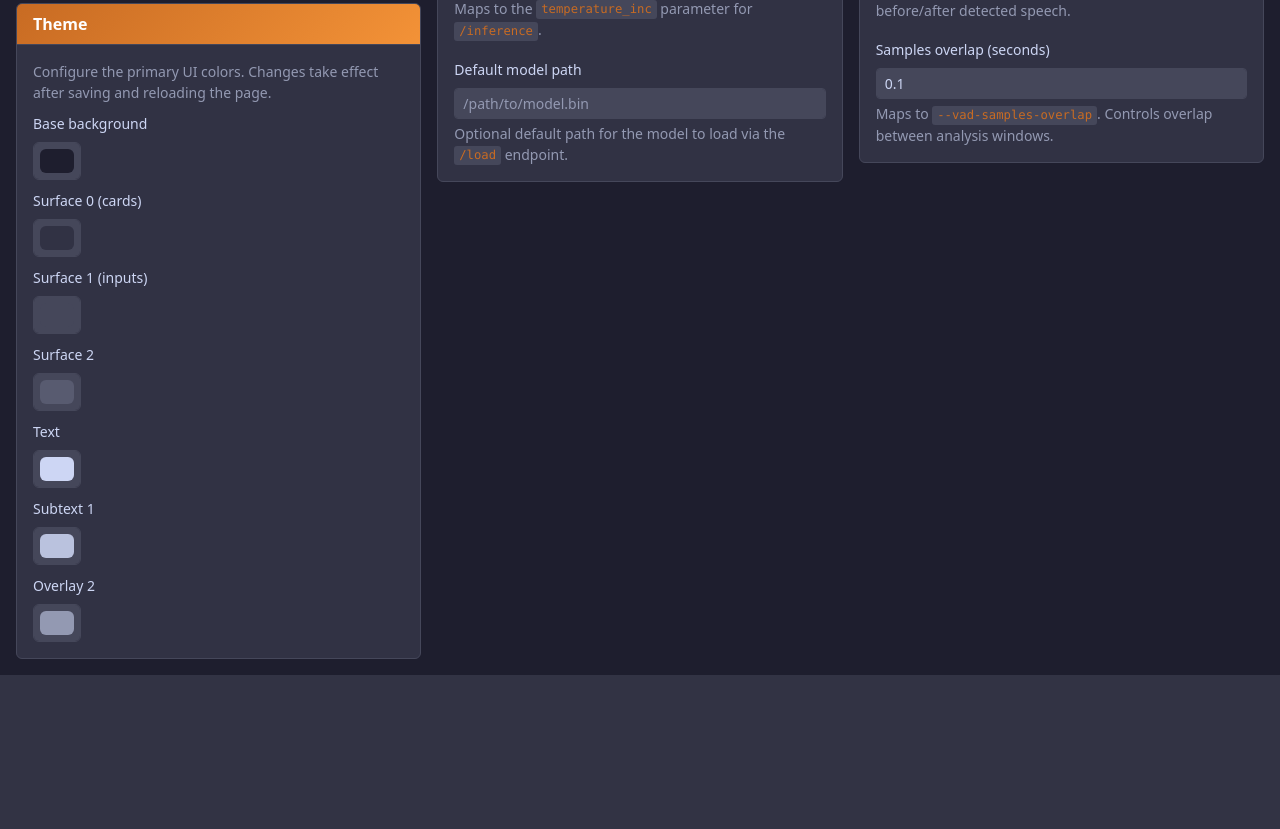
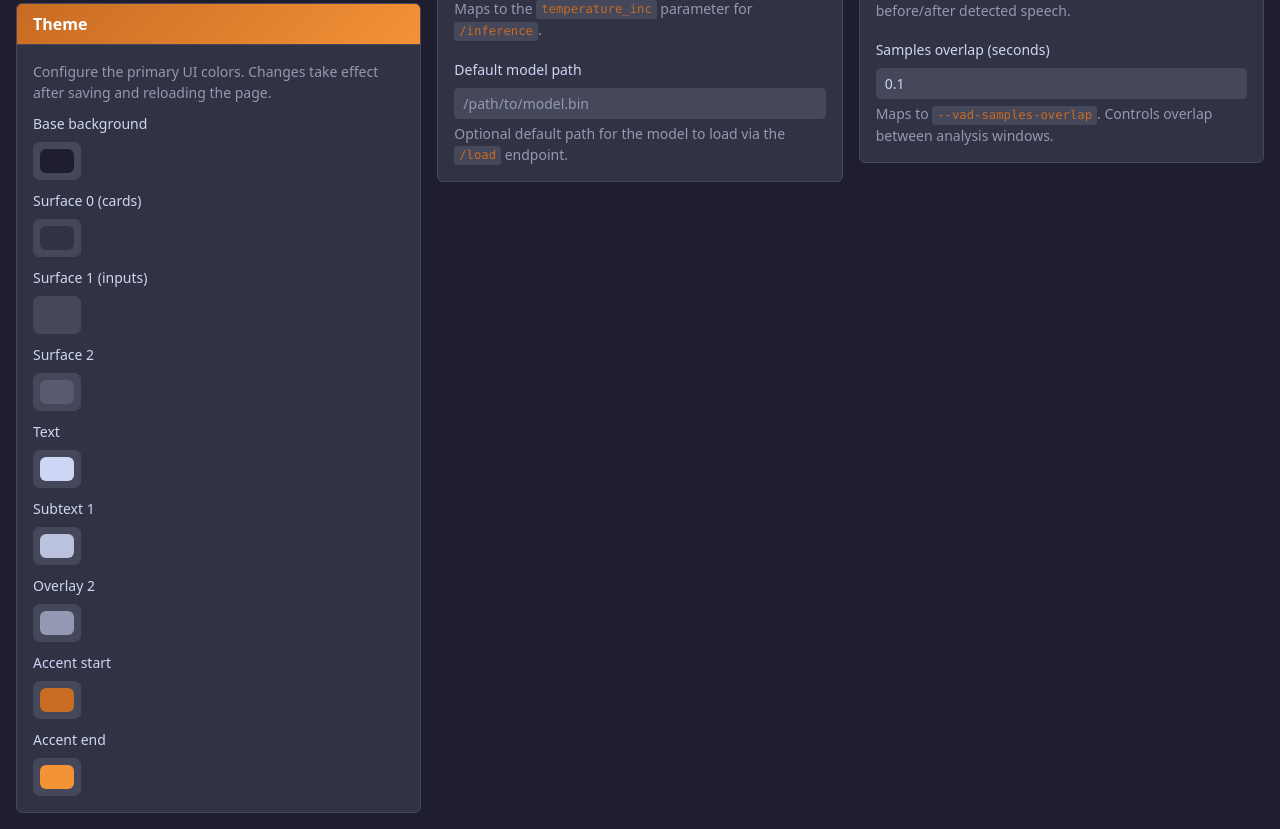
Before and after one commit to testbenchcc/recorder, a FastAPI app: page /config/view in a window 1280 px wide. Shown: the part 635-1464 px from the top of the page. Before the commit the page ends 1310 px from the top, so only its background shows below. Run offline with FastAPI, Linux system fonts and the light colour scheme.

Commit message:
Make UI theme fully configurable
- Introduce ThemeConfig with base/surface/text and accent colors in AppConfig
- Add Theme card to the Configuration page with 9 color pickers
- Apply theme variables globally from /ui/config in base.html
- Update recordings page visuals (cards, waveform, marker) to use theme colors
- Wire config.js to load and save the full theme section through /ui/config
- Document configurable theme colors in README

```diff
--- a/app/api/routes.py
+++ b/app/api/routes.py
@@ -77,6 +77,8 @@ class ThemeConfig(BaseModel):
     text: str = "#cdd6f4"
     subtext1: str = "#bac2de"
     overlay2: str = "#9399b2"
+    accent_start: str = "#c86b23"
+    accent_end: str = "#f39237"
 
 
 class AppConfig(BaseModel):
--- a/app/static/js/config.js
+++ b/app/static/js/config.js
@@ -37,6 +37,8 @@ const defaultConfig = {
     text: "#cdd6f4",
     subtext1: "#bac2de",
     overlay2: "#9399b2",
+    accent_start: "#c86b23",
+    accent_end: "#f39237",
   },
   default_max_duration_seconds: 7200,
 };
@@ -157,6 +159,8 @@ function applyTheme(config) {
   const textEl = document.getElementById("theme-text");
   const subtext1El = document.getElementById("theme-subtext1");
   const overlay2El = document.getElementById("theme-overlay2");
+  const accentStartEl = document.getElementById("theme-accent-start");
+  const accentEndEl = document.getElementById("theme-accent-end");
 
   if (!baseEl) return;
 
@@ -167,6 +171,8 @@ function applyTheme(config) {
   textEl.value = cfg.text;
   subtext1El.value = cfg.subtext1;
   overlay2El.value = cfg.overlay2;
+  if (accentStartEl) accentStartEl.value = cfg.accent_start;
+  if (accentEndEl) accentEndEl.value = cfg.accent_end;
 }
 
 function applyDefaultMaxDuration(config) {
@@ -243,6 +249,8 @@ async function saveConfig(e) {
   const themeTextEl = document.getElementById("theme-text");
   const themeSubtext1El = document.getElementById("theme-subtext1");
   const themeOverlay2El = document.getElementById("theme-overlay2");
+  const themeAccentStartEl = document.getElementById("theme-accent-start");
+  const themeAccentEndEl = document.getElementById("theme-accent-end");
 
   const defaultMaxDuration = Number.parseInt(
     defaultMaxDurationEl.value.trim(),
@@ -329,6 +337,12 @@ async function saveConfig(e) {
       text: themeTextEl.value || defaultConfig.theme.text,
       subtext1: themeSubtext1El.value || defaultConfig.theme.subtext1,
       overlay2: themeOverlay2El.value || defaultConfig.theme.overlay2,
+      accent_start:
+        (themeAccentStartEl && themeAccentStartEl.value) ||
+        defaultConfig.theme.accent_start,
+      accent_end:
+        (themeAccentEndEl && themeAccentEndEl.value) ||
+        defaultConfig.theme.accent_end,
     },
     default_max_duration_seconds: defaultMaxDuration,
   };
--- a/app/templates/base.html
+++ b/app/templates/base.html
@@ -26,8 +26,15 @@
         --text-secondary: var(--subtext1);
         --text-muted: var(--overlay2);
         --border-color: var(--surface1);
-        --purple-start: #c86b23;
-        --purple-end: #f39237;
+        --accent-start: #c86b23;
+        --accent-end: #f39237;
+        --accent-soft-15: rgba(200, 107, 35, 0.15);
+        --accent-soft-20: rgba(200, 107, 35, 0.2);
+        --accent-soft-25: rgba(200, 107, 35, 0.25);
+        --accent-soft-30: rgba(200, 107, 35, 0.3);
+        --accent-soft-50: rgba(200, 107, 35, 0.5);
+        --purple-start: var(--accent-start);
+        --purple-end: var(--accent-end);
         --card-bg: var(--surface0);
         --input-bg: var(--surface1);
         /* Catppuccin-style base tokens mapped onto our palette */
@@ -79,7 +86,7 @@
         background-color: var(--input-bg) !important;
         border-color: var(--purple-start) !important;
         color: var(--text-primary) !important;
-        box-shadow: 0 0 0 0.25rem rgba(243, 146, 55, 0.25) !important;
+        box-shadow: 0 0 0 0.25rem var(--accent-soft-25) !important;
       }
 
       .form-control::placeholder {
@@ -260,6 +267,17 @@
               styles.getPropertyValue("--overlay2").trim(),
             );
 
+            const accentStart = pick(
+              "accent_start",
+              styles.getPropertyValue("--accent-start").trim() ||
+                styles.getPropertyValue("--purple-start").trim(),
+            );
+            const accentEnd = pick(
+              "accent_end",
+              styles.getPropertyValue("--accent-end").trim() ||
+                styles.getPropertyValue("--purple-end").trim(),
+            );
+
             root.style.setProperty("--base", base);
             root.style.setProperty("--surface0", surface0);
             root.style.setProperty("--surface1", surface1);
@@ -277,6 +295,59 @@
             root.style.setProperty("--border-color", surface1);
             root.style.setProperty("--card-bg", surface0);
             root.style.setProperty("--input-bg", surface1);
+
+            root.style.setProperty("--accent-start", accentStart);
+            root.style.setProperty("--accent-end", accentEnd);
+            root.style.setProperty("--purple-start", accentStart);
+            root.style.setProperty("--purple-end", accentEnd);
+
+            function hexToRgb(hex) {
+              if (typeof hex !== "string") return null;
+              const cleaned = hex.trim().replace(/^#/, "");
+              if (cleaned.length === 3) {
+                const r = cleaned[0];
+                const g = cleaned[1];
+                const b = cleaned[2];
+                return {
+                  r: parseInt(r + r, 16),
+                  g: parseInt(g + g, 16),
+                  b: parseInt(b + b, 16),
+                };
+              }
+              if (cleaned.length === 6) {
+                return {
+                  r: parseInt(cleaned.slice(0, 2), 16),
+                  g: parseInt(cleaned.slice(2, 4), 16),
+                  b: parseInt(cleaned.slice(4, 6), 16),
+                };
+              }
+              return null;
+            }
+
+            const rgb = hexToRgb(accentStart);
+            if (rgb) {
+              const { r, g, b } = rgb;
+              root.style.setProperty(
+                "--accent-soft-15",
+                `rgba(${r}, ${g}, ${b}, 0.15)`,
+              );
+              root.style.setProperty(
+                "--accent-soft-20",
+                `rgba(${r}, ${g}, ${b}, 0.2)`,
+              );
+              root.style.setProperty(
+                "--accent-soft-25",
+                `rgba(${r}, ${g}, ${b}, 0.25)`,
+              );
+              root.style.setProperty(
+                "--accent-soft-30",
+                `rgba(${r}, ${g}, ${b}, 0.3)`,
+              );
+              root.style.setProperty(
+                "--accent-soft-50",
+                `rgba(${r}, ${g}, ${b}, 0.5)`,
+              );
+            }
           } catch (err) {
             console.error("Failed to apply theme config", err);
           }
--- a/app/templates/config.html
+++ b/app/templates/config.html
@@ -145,6 +145,24 @@
               class="form-control form-control-color"
               id="theme-overlay2"
               value="#9399b2"
+            />
+          </div>
+          <div class="mb-2 mt-2">
+            <label for="theme-accent-start" class="form-label small">Accent start</label>
+            <input
+              type="color"
+              class="form-control form-control-color"
+              id="theme-accent-start"
+              value="#c86b23"
+            />
+          </div>
+          <div class="mb-0">
+            <label for="theme-accent-end" class="form-label small">Accent end</label>
+            <input
+              type="color"
+              class="form-control form-control-color"
+              id="theme-accent-end"
+              value="#f39237"
             />
           </div>
         </div>
```
Also changed, not shown: app/templates/recordings.html (+15 -9 lines).
